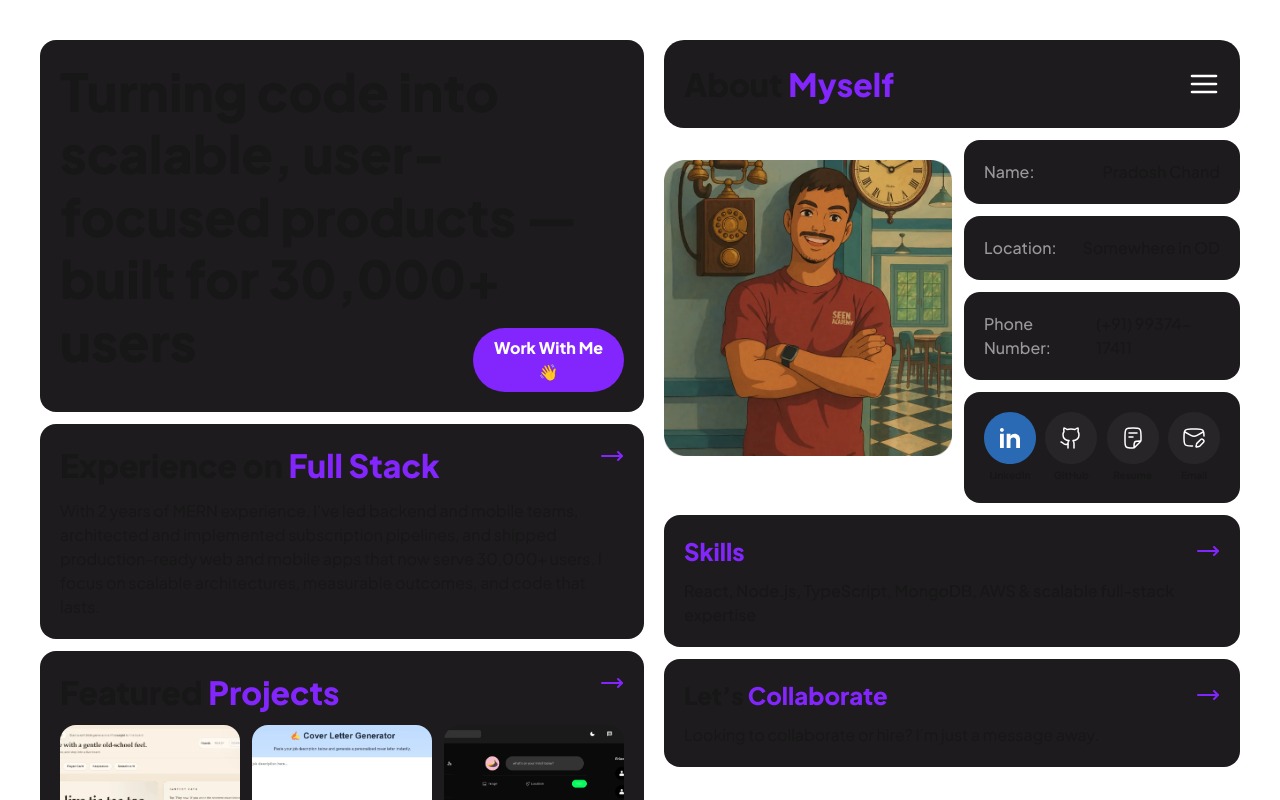
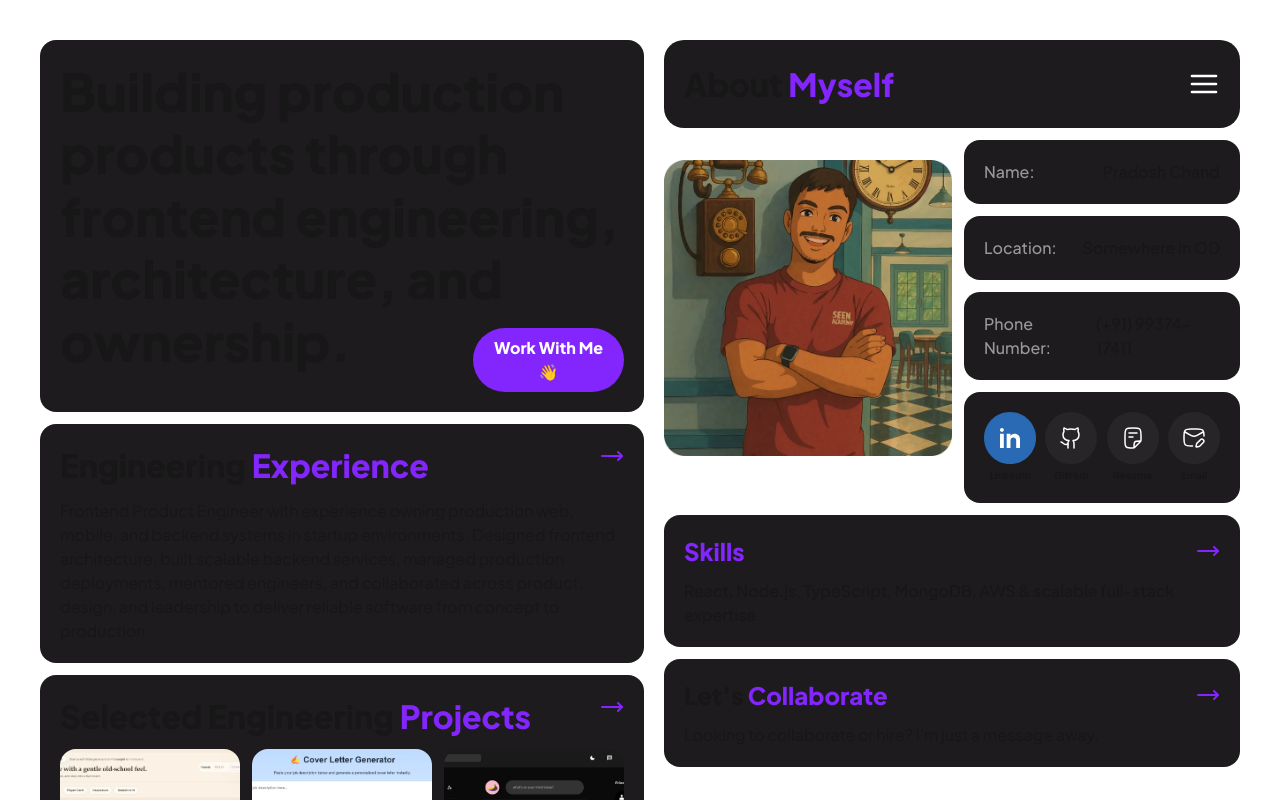
Before and after one commit to Naseeb7/my-portfolio, a Next.js app: page / in a window 1280 px wide. Shown: the top 800 px of the page. Built offline with nearby package versions, Linux system fonts and the light colour scheme.

Commit message:
docs: Updated homepage content

```diff
--- a/src/components/Home.tsx
+++ b/src/components/Home.tsx
@@ -21,8 +21,8 @@ const Home = () => {
       {/* Top Section */}
       <ContainerWrapper className="relative flex-col gap-5">
         <h1 className="text-3xl lg:text-[52px] font-extrabold">
-          Turning code into scalable, user-focused products — built for 30,000+
-          users
+          Building production products through frontend engineering,
+          architecture, and ownership.
         </h1>
         <Link href={"/contact"}>
           <Button
@@ -43,7 +43,7 @@ const Home = () => {
         <ContainerWrapper className="flex-col gap-3">
           <div className="flex w-full justify-between items-start">
             <h2 className="text-2xl lg:text-[32px] font-extrabold">
-              Experience on <span className="text-primary-100">Full Stack</span>
+              Engineering <span className="text-primary-100">Experience</span>
             </h2>
             <Image
               src={"/icons/rightArrow.svg"}
@@ -53,11 +53,12 @@ const Home = () => {
             />
           </div>
           <p>
-            With 2 years of MERN experience, I’ve led backend and mobile teams,
-            architected and implemented subscription pipelines, and shipped
-            production-ready web and mobile apps that now serve 30,000+ users. I
-            focus on scalable architectures, measurable outcomes, and code that
-            lasts.
+            Frontend Product Engineer with experience owning production web,
+            mobile, and backend systems in startup environments. Designed
+            frontend architecture, built scalable backend services, managed
+            production deployments, mentored engineers, and collaborated across
+            product, design, and leadership to deliver reliable software from
+            concept to production.
           </p>
         </ContainerWrapper>
       </Link>
@@ -67,7 +68,8 @@ const Home = () => {
         <Link href={"/projects"}>
           <div className="flex w-full justify-between items-start">
             <h2 className="text-2xl lg:text-[32px] font-extrabold">
-              Featured <span className="text-primary-100">Projects</span>
+              Selected Engineering{" "}
+              <span className="text-primary-100">Projects</span>
             </h2>
             <Image
               src={"/icons/rightArrow.svg"}
```
